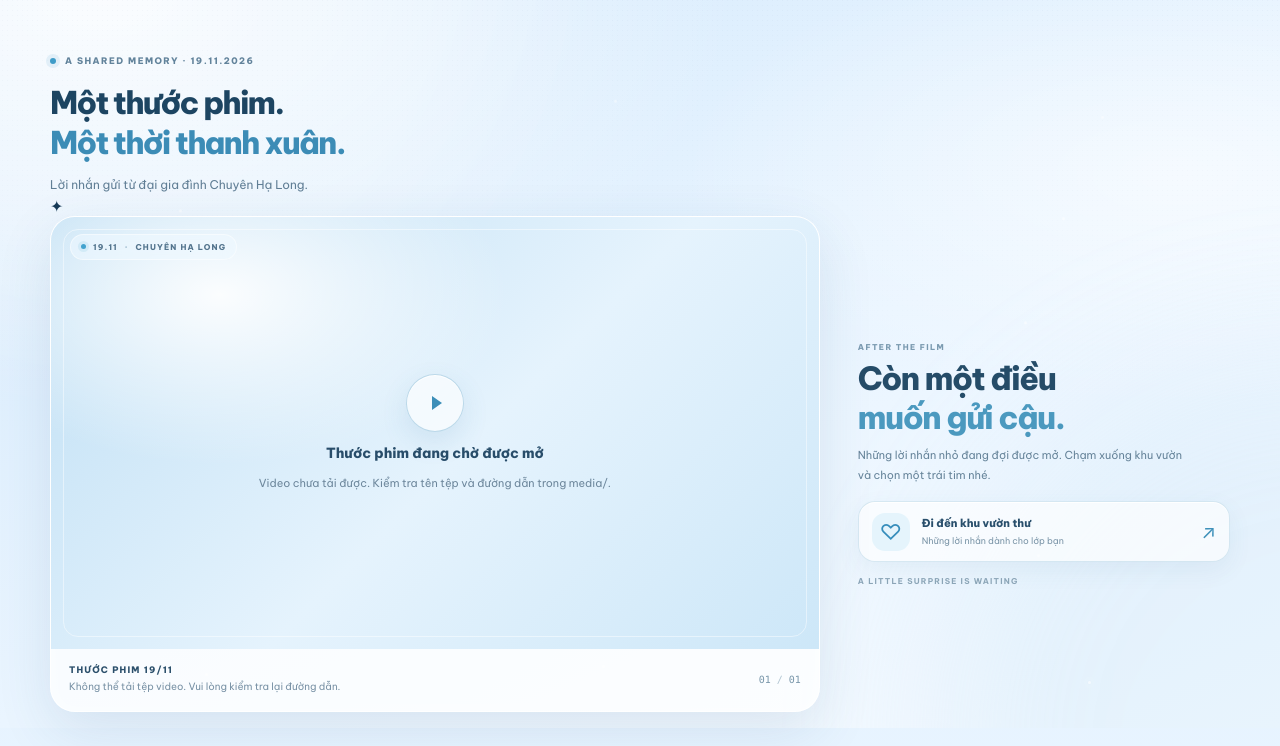
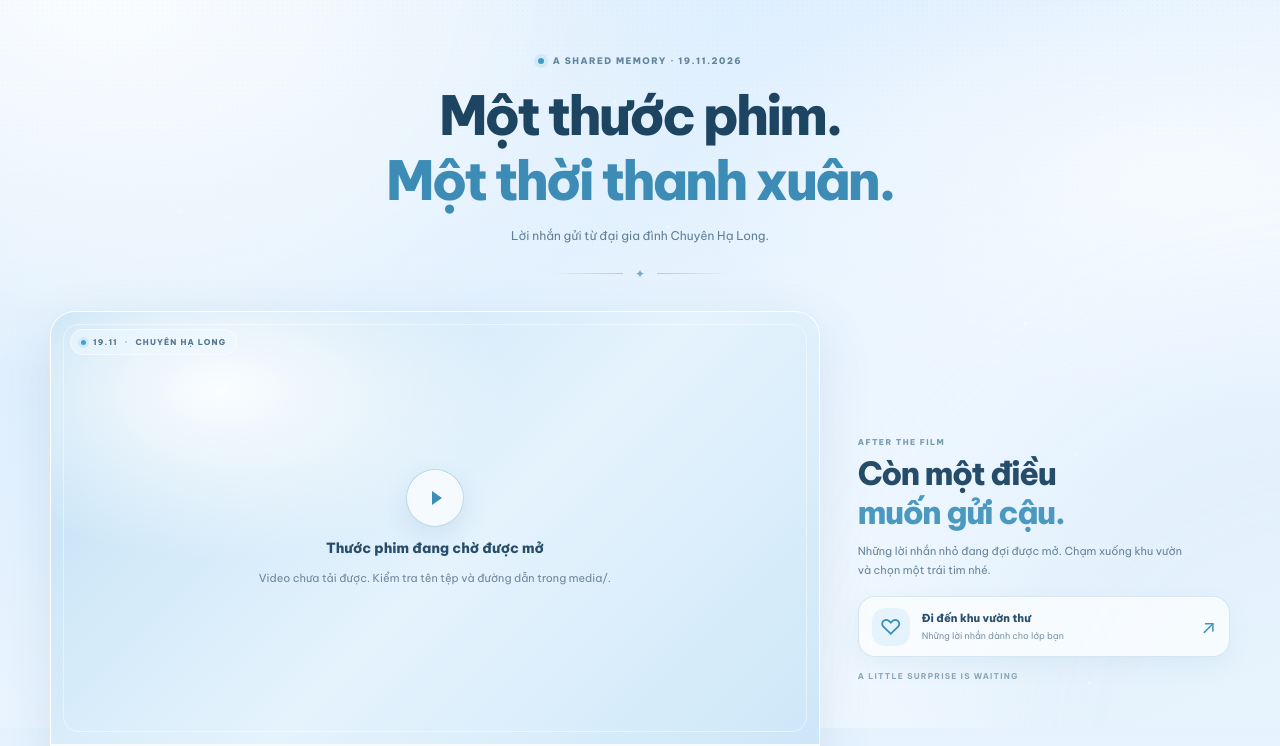
Before and after one commit to phunghuy0401-glitch/Version-11, a plain HTML site: page index.html in a window 1280 px wide. Shown: the part 72-818 px from the top of the page. Drawn offline with Linux system fonts and the light colour scheme.

Commit message:
Update style.css

```diff
--- a/style.css
+++ b/style.css
@@ -710,3 +710,93 @@ h1, h2, h3, p { overflow-wrap: break-word; }
   *, *::before, *::after { scroll-behavior: auto !important; animation-duration: .01ms !important; animation-iteration-count: 1 !important; transition-duration: .01ms !important; }
   .heart-glyph, .letter-emblem, .sky-glow, .ambient-dot { animation: none !important; }
 }
+
+/* =========================================
+   19.11 — INTRO HEADING
+   Editorial heading above the film
+========================================= */
+
+.intro-heading {
+  width: 100%;
+  max-width: 760px;
+  margin: 0 auto 30px;
+  text-align: center;
+}
+
+.intro-heading .eyebrow {
+  justify-content: center;
+  margin-bottom: 15px;
+}
+
+.intro-heading #introTitle {
+  font-size: clamp(32px, 5vw, 54px);
+  line-height: 1.2;
+  letter-spacing: -.055em;
+}
+
+.intro-heading .lead {
+  max-width: none;
+  margin: 12px auto 0;
+}
+
+.intro-heading-divider {
+  display: flex;
+  max-width: 180px;
+  align-items: center;
+  gap: 12px;
+  margin: 19px auto 0;
+  color: #74ACCA;
+}
+
+.intro-heading-divider span {
+  height: 1px;
+  flex: 1;
+  background: linear-gradient(
+    90deg,
+    transparent,
+    rgba(80,151,190,.4)
+  );
+}
+
+.intro-heading-divider span:last-child {
+  transform: scaleX(-1);
+}
+
+.intro-heading-divider i {
+  font-size: 12px;
+  font-style: normal;
+}
+
+/* Local video preview */
+.media-local-preview {
+  display: block;
+  width: 100%;
+  max-height: 320px;
+  margin-top: 12px;
+  border-radius: 14px;
+  background: #102A3D;
+  object-fit: contain;
+}
+
+.media-local-preview[hidden] {
+  display: none;
+}
+
+/* Mobile heading */
+@media (max-width: 699px) {
+  .intro-heading {
+    margin-bottom: 20px;
+  }
+
+  .intro-heading #introTitle {
+    font-size: clamp(30px, 8vw, 39px);
+  }
+
+  .intro-heading .lead {
+    font-size: 11px;
+  }
+
+  .intro-heading-divider {
+    margin-top: 14px;
+  }
+}
```
